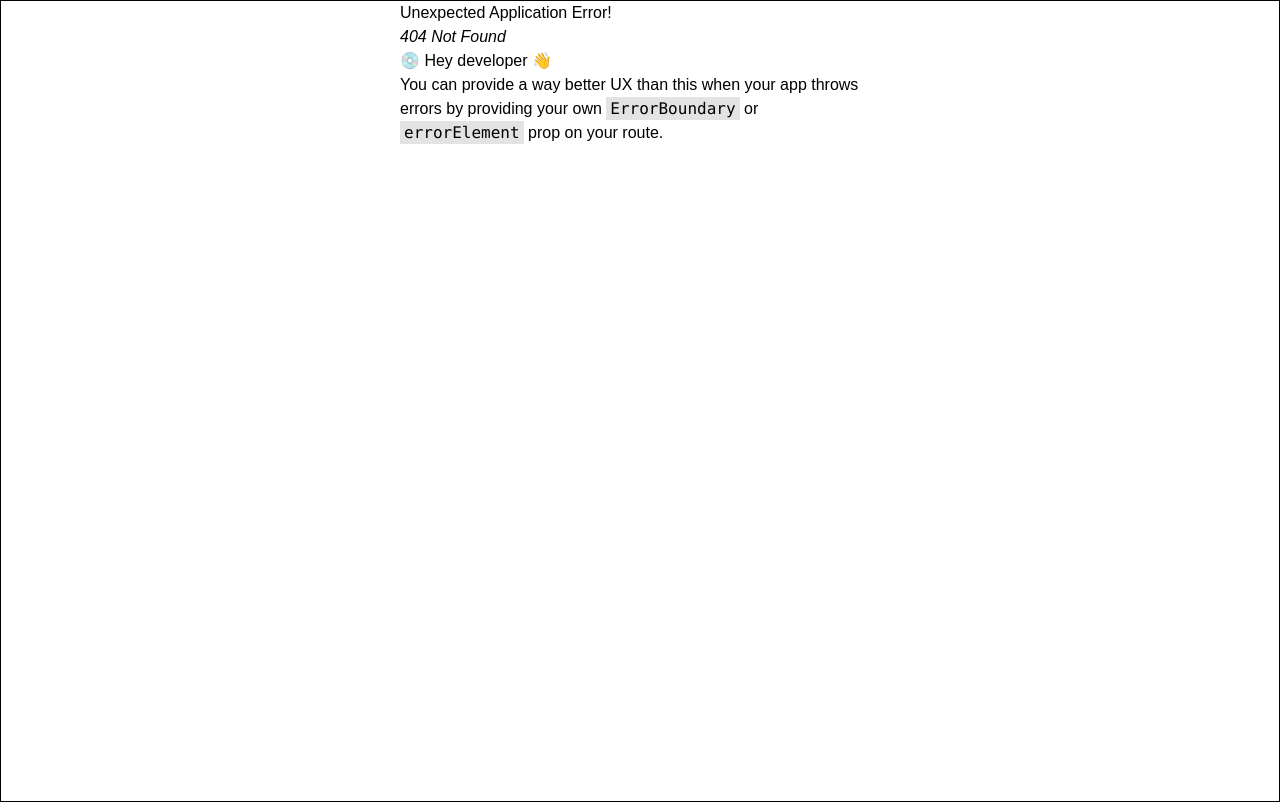
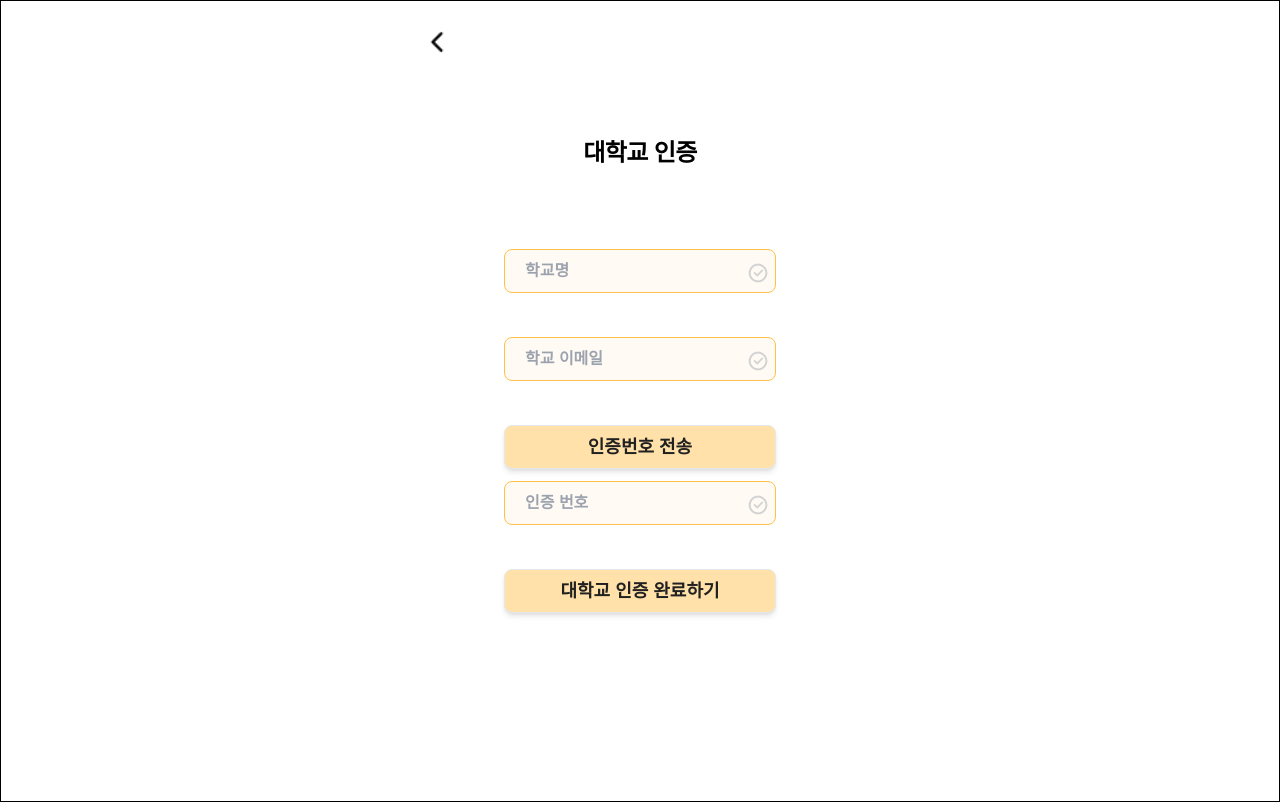
Before and after one commit to zerohyun00/TodayMohang-, a React (Create React App) app in the folder mohang/: page /univcert in a window 1280 px wide. Before the commit this address had no page. Built offline with nearby package versions, Linux system fonts and the light colour scheme; a web font is replaced by a local one.

Commit message:
#12 fix:[ADD] 대학인증 폼 구현

```diff
--- a/mohang/src/index.js
+++ b/mohang/src/index.js
@@ -10,6 +10,7 @@ import Bookmark from "./pages/Bookmark";
 import MyEvent from "./pages/MyEvent";
 import Home from "./pages/Home";
 import TodayEvents from "./pages/TodayEvents";
+import UnivCert from "./pages/UnivCert";
 
 const router = createBrowserRouter([
   {
@@ -44,6 +45,10 @@ const router = createBrowserRouter([
         path: "/today",
         element: <TodayEvents />,
       },
+      {
+        path: "/univcert",
+        element: <UnivCert />,
+      },
     ],
   },
 ]);
--- a/mohang/src/pages/Login.jsx
+++ b/mohang/src/pages/Login.jsx
@@ -46,6 +46,7 @@ const LogIn = () => {
   // }
 
   return (
+
     <div
       id="container"
       className="absolute top-1/2 left-1/2 transform -translate-x-1/2 -translate-y-1/2 -mt-24"
--- /dev/null
+++ b/mohang/src/pages/UnivCert.jsx
@@ -0,0 +1,144 @@
+import useInput from "../hooks/useInput";
+import {
+  Button,
+  Form,
+  Header,
+  Input,
+  Label,
+} from "../styles/login_styles";
+import axios from "axios";
+import { Link } from "react-router-dom";
+import React, { useCallback, useState, useEffect } from "react";
+import backIcon from "../assets/images/back.png";
+import beforecheck from "../assets/images/beforecheck.png";
+import check from "../assets/images/check.png";
+
+const UnivCert = () => {
+  const [signUpError, setSignUpError] = useState(false);
+  const [signUpSuccess, setSignUpSuccess] = useState(false);
+  const [mismatchError, setMismatchError] = useState(false);
+  const [email, onChangeEmail] = useInput("");
+  const [univname, onChangeUnivname] = useInput("");
+  const [univpassword, , setUnivPassword] = useInput("");
+  const [univpasswordCheck, , setUnivPasswordCheck] = useInput("");
+
+  const onChangePassword = useCallback(
+    (e) => {
+      setUnivPassword(e.target.value);
+    },
+    [setUnivPassword]
+  );
+
+  const onChangeUnivPasswordCheck = useCallback(
+    (e) => {
+      setUnivPasswordCheck(e.target.value);
+    },
+    [univpassword, setUnivPasswordCheck]
+  );
+
+  const onSubmit = useCallback(
+    (e) => {
+      e.preventDefault();
+      if (!univname || !univname.trim()) {
+        return;
+      }
+        axios
+          .post("/api/users", { univname, email })
+          .then(() => {
+            setSignUpSuccess(true);
+          })
+          .catch((error) => {
+            setSignUpError(error.response?.data?.statusCode === 403);
+          });
+      },
+    [email, univname]
+  );
+
+  return (
+    <section className="flex flex-col px-[22px] py-4 h-[100vh]">
+    <div id="container">
+      <Link>
+      <img
+        src={backIcon}
+        alt="backIcon"
+        className=" object-cover w-[30px] h-[30px] mt-[10px]"
+      />
+      </Link>
+      <Header className="mt-36">대학교 인증</Header>
+      <Form onSubmit={onSubmit}>
+        <Label id="univname-label" className="relative" >
+          <div className="flex items-center">
+            <Input
+              placeholder="학교명"
+              type="text"
+              id="nickname"
+              name="nickname"
+              value={univname}
+              onChange={onChangeUnivname}
+            />
+            {univname.includes('대학교') ? (
+              <img
+                src={check}
+                alt="check"
+                className="absolute right-2 top-1/3 transform -translate-y-1/2"
+              />
+            ) : (
+              <img
+                src={beforecheck}
+                alt="beforecheck"
+                className="absolute right-2 top-1/3 transform -translate-y-1/2"
+              />
+            )}
+          </div>
+        </Label>
+        <Label id="email-label" className="relative">
+          <div className="flex items-center">
+            <Input
+              placeholder="학교 이메일"
+              type="email"
+              id="email"
+              name="email"
+              value={email}
+              onChange={onChangeEmail}
+            />
+              {email.includes('@') ? (
+              <img
+                src={check}
+                alt="check"
+                className="absolute right-2 top-1/3 transform -translate-y-1/2"
+              />
+            ) : (
+              <img
+                src={beforecheck}
+                alt="beforecheck"
+                className="absolute right-2 top-1/3 transform -translate-y-1/2"
+              />
+            )}
+          </div>
+        </Label>
+        <Button type="submit">인증번호 전송</Button>
+        <Label id="password-label" className="relative">
+          <div className="flex items-center">
+            <Input
+              placeholder="인증 번호"
+              type="univpassword"
+              id="univpassword"
+              name="univpassword"
+              value={univpassword}
+              onChange={onChangePassword}
+            />
+            <img
+                src={beforecheck}
+                alt="beforecheck"
+                className="absolute right-2 top-1/3 transform -translate-y-1/2"
+              />
+          </div>
+        </Label>
+        <Button type="submit">대학교 인증 완료하기</Button>
+      </Form>
+    </div>
+    </section>
+  );
+};
+
+export default UnivCert;
--- a/mohang/src/styles/login_styles.js
+++ b/mohang/src/styles/login_styles.js
@@ -14,10 +14,11 @@ export const Form = tw.form`
   mx-auto
   w-96
   max-w-xs
+  p-6
 `;
 
 export const Label = tw.label`
-  mb-3 sm:mb-4
+  mb-1 sm:mb-4
   block
   text-left
   pb-2
@@ -27,7 +28,7 @@ export const Label = tw.label`
 `;
 
 export const Input = tw.input`
-  rounded-2xl
+  rounded-lg
   border
   border-solid
   border-primary
@@ -40,7 +41,7 @@ export const Input = tw.input`
   w-full
   text-black
   bg-inputBg
-  p-3
+  p-5
   h-11
   focus:border-highlight
   focus:shadow-outline
@@ -52,7 +53,6 @@ export const Button = tw.button`
   max-w-full
   text-black
   bg-secondary
-  border-none
   text-lg
   hover:bg-primary
   hover:text-black
@@ -67,9 +67,12 @@ export const Button = tw.button`
   outline-none
   cursor-pointer
   rounded-full
+  rounded-lg // Apply rounded-lg
+  border // Apply border
   shadow-md
   focus:shadow-outline
   focus:border-highlight
+
 `;
 
 export const Error = tw.div`
```
Also changed, not shown: mohang/src/assets/images/back.png (added).
